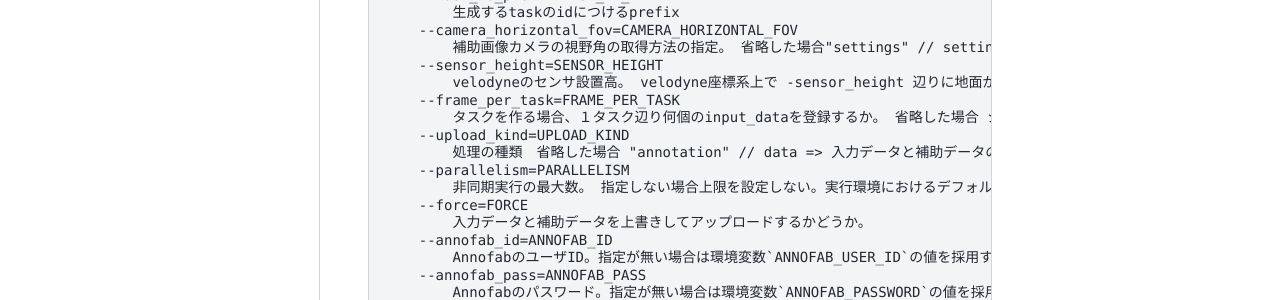
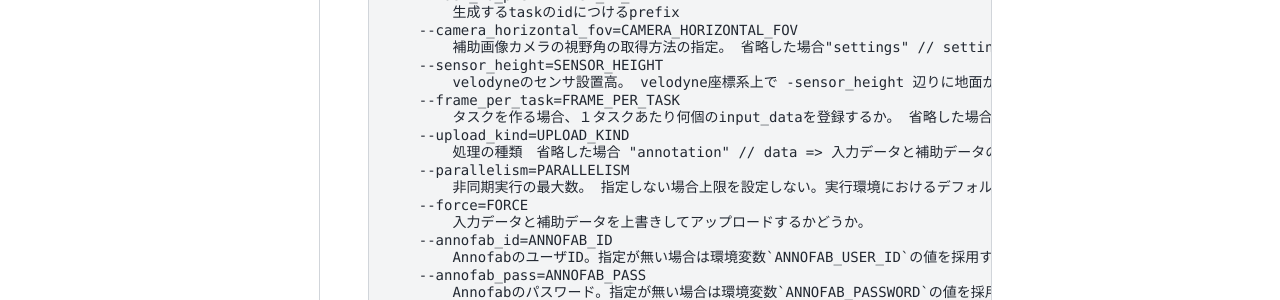
Before and after one commit to kurusugawa-computer/annofab-3dpc-editor-cli, a Sphinx documentation site: the page built from docs/user_guide/command_sample/upload_scene.md, in a window 1280 px wide and 1400 px high. Shown: the part 859-1159 px from the top of the window. Built offline with Sphinx 7.4.7 and the PyData theme 0.15.4, drawn with Linux system fonts in a browser that asks for light colours; some of the changed text lies outside the part shown.

Commit message:
"タスク辺り"→"タスクあたり"

```diff
--- a/docs/user_guide/command_sample/upload_scene.md
+++ b/docs/user_guide/command_sample/upload_scene.md
@@ -33,7 +33,7 @@ FLAGS
     --sensor_height=SENSOR_HEIGHT
         velodyneのセンサ設置高。 velodyne座標系上で -sensor_height 辺りに地面が存在すると認識する。 省略した場合、kittiのセンサ高(1.73)を採用する
     --frame_per_task=FRAME_PER_TASK
-        タスクを作る場合、１タスク辺り何個のinput_dataを登録するか。 省略した場合 シーン単位でタスクを作成
+        タスクを作る場合、１タスクあたり何個のinput_dataを登録するか。 省略した場合 シーン単位でタスクを作成
     --upload_kind=UPLOAD_KIND
         処理の種類　省略した場合 "annotation" // data => 入力データと補助データの登録のみを行う // task => 上記に加えて、タスクの生成を行う // annotation => 上記に加えて、アノテーションの登録を行う
     --parallelism=PARALLELISM
```
Also changed, not shown: docs/user_guide/command_sample/upload_scene_to_s3.md (+1 -1 lines), 1 other file.
